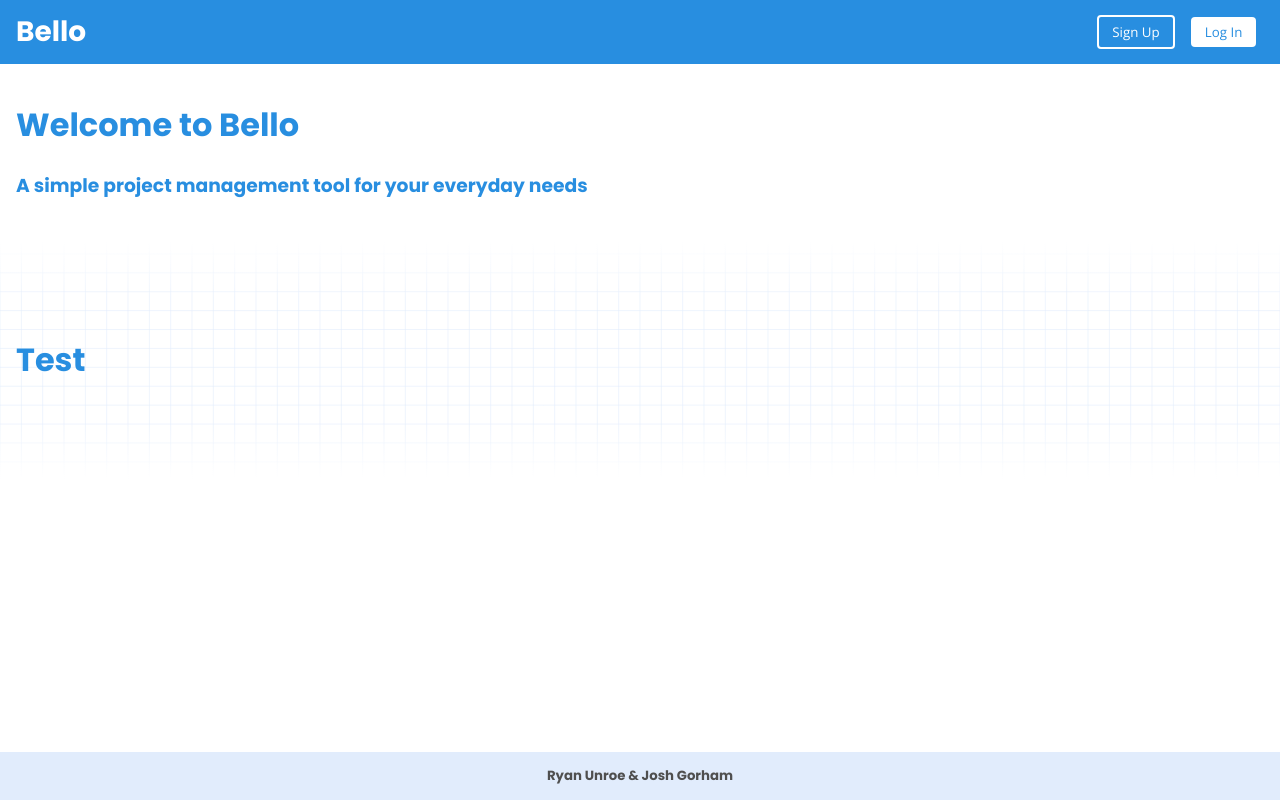
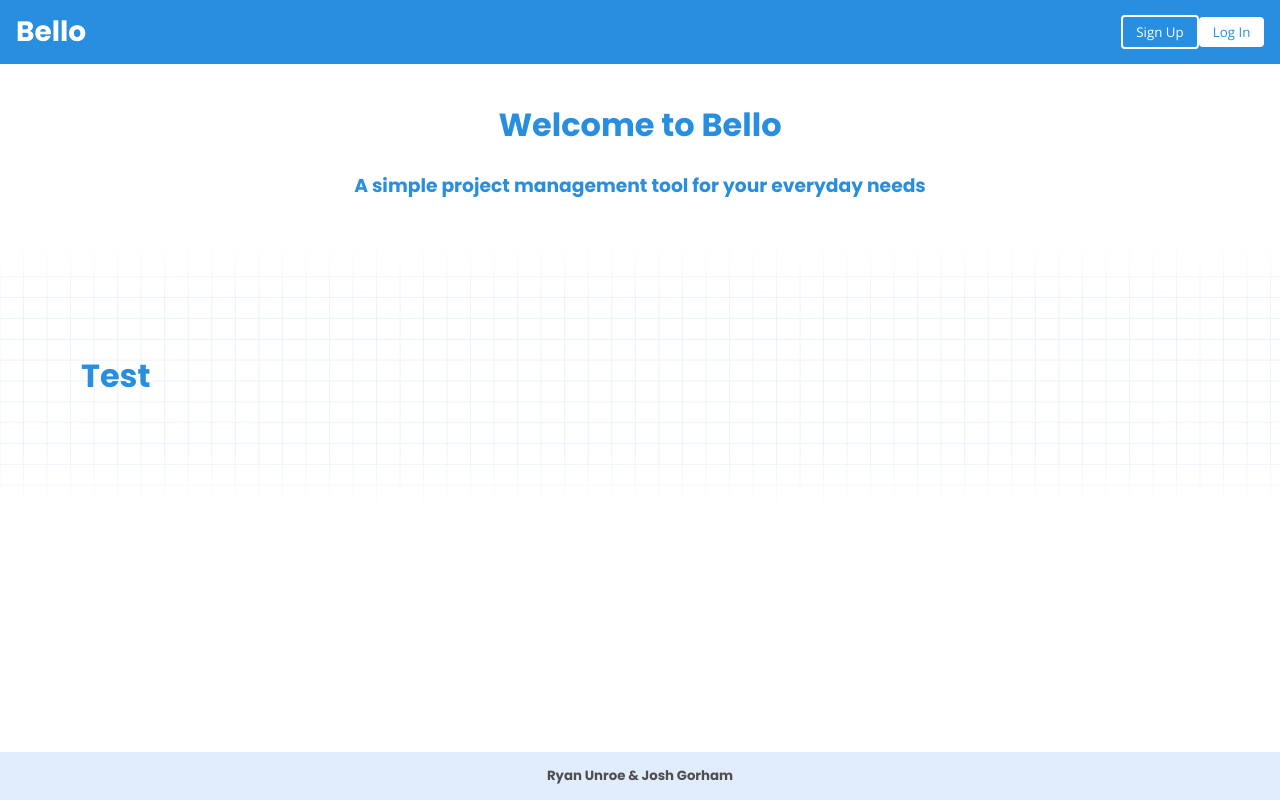
Before and after one commit to DRoberts919/WebBasedProject, a React (Create React App) app in the folder react-front-end/: page / in a window 1280 px wide. Built offline with nearby package versions, Linux system fonts and the light colour scheme.

Commit message:
Create structure for home page html

```diff
--- a/react-front-end/src/components/landing.js
+++ b/react-front-end/src/components/landing.js
@@ -4,11 +4,15 @@ export default function landing() {
     return(
         <>
         <div className="section">
-            <h1>Welcome to Bello</h1>
-            <h3>A simple project management tool for your everyday needs</h3>
+            <div className="container">
+                <h1 className="text-center">Welcome to Bello</h1>
+                <h3 className="text-center dark">A simple project management tool for your everyday needs</h3>
+            </div>
         </div>
         <div className="section grid">
-            <h1>Test</h1>
+            <div className="container">
+                <h1>Test</h1>
+            </div>
         </div>
         </>
     )
--- a/react-front-end/src/index.css
+++ b/react-front-end/src/index.css
@@ -3,6 +3,7 @@
 ======================*/
 :root {
   --color-primary: #288EE0;
+  --color-primary-light: #57aaee;
   --color-secondary: #E1ECFC;
   --color-success: #45B69C;
   --color-danger: #F26666;
@@ -44,14 +45,14 @@ p {
 
 .section {
   width:100%;
-  padding:1rem;
+  /* padding:1rem; */
   box-sizing: border-box;
 }
 
 .section.grid {
   background-image: url("./grid.svg");
   background-repeat: repeat-x;
-  background-size: 85%;
+  background-size: 1200px;
   padding: 5rem 1rem;
   position: relative;
 
@@ -89,7 +90,14 @@ p {
   background-color: var(--color-secondary);
   color: var(--color-dark);
 }
-
+.container {
+  padding: 1rem;
+  margin: 0 auto;
+  display:block;
+  max-width: 1150px;
+  width:100%;
+  box-sizing: border-box;
+}
 /*====================
         Nav
 ======================*/
@@ -125,7 +133,7 @@ nav > div {
 nav .btn-group {
   margin: auto 0;
 }
-nav .btn-group > button {
+nav .btn-group > a {
   margin: 0 0.5rem;
   align-self: center;
   vertical-align: center;
@@ -145,6 +153,7 @@ nav .btn-group > button {
   font-family: "Open Sans";
   border:none;
   cursor:pointer;
+  transition:background-color 0.15s ease;
 }
 
 .btn.solid.light {
@@ -156,7 +165,10 @@ nav .btn-group > button {
 .btn.solid.primary {
   background-color: var(--color-primary);
   color:var(--color-light);
+}
 
+.btn.solid.primary:hover {
+  background-color: var(--color-primary-light);
 }
 
 .btn.outline.light {
@@ -176,6 +188,7 @@ form {
   width:100%;
   margin: 0 auto;
   display:block;
+  box-sizing: border-box;
 }
 form p {
   margin-bottom: 0.3rem;
```
